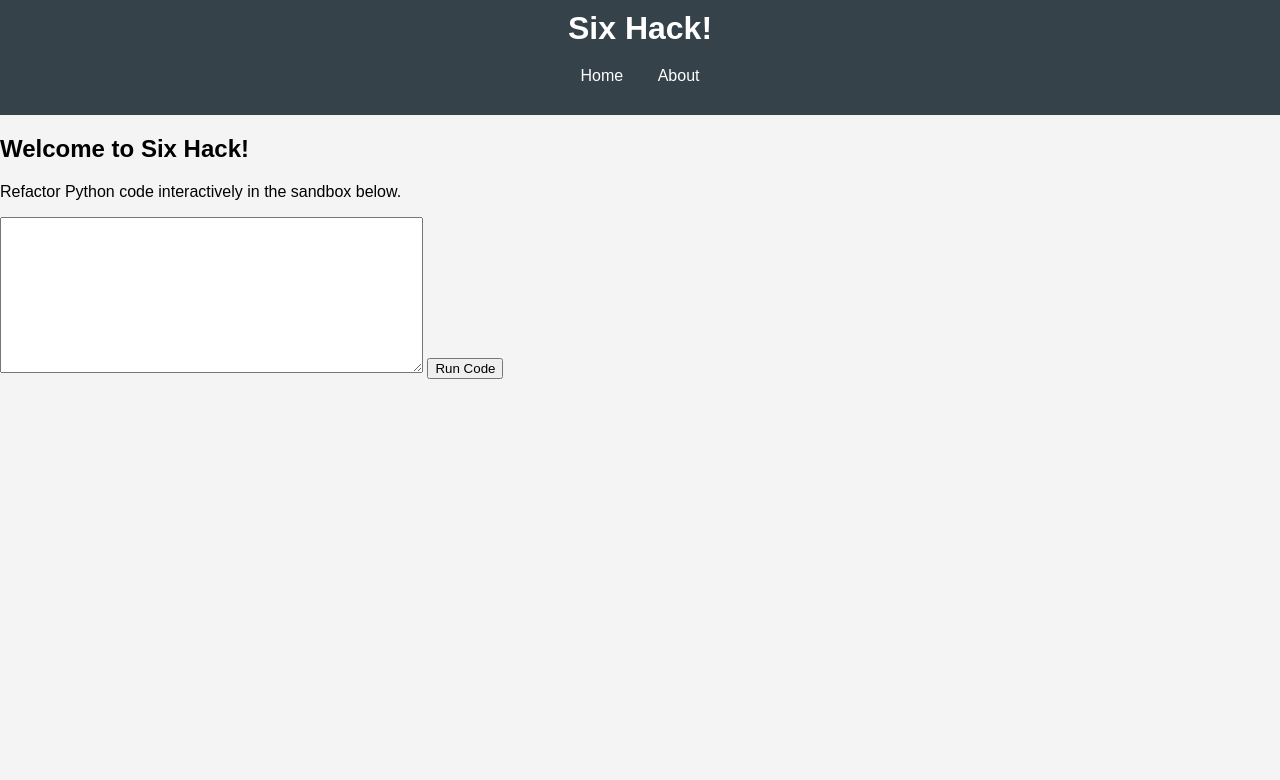
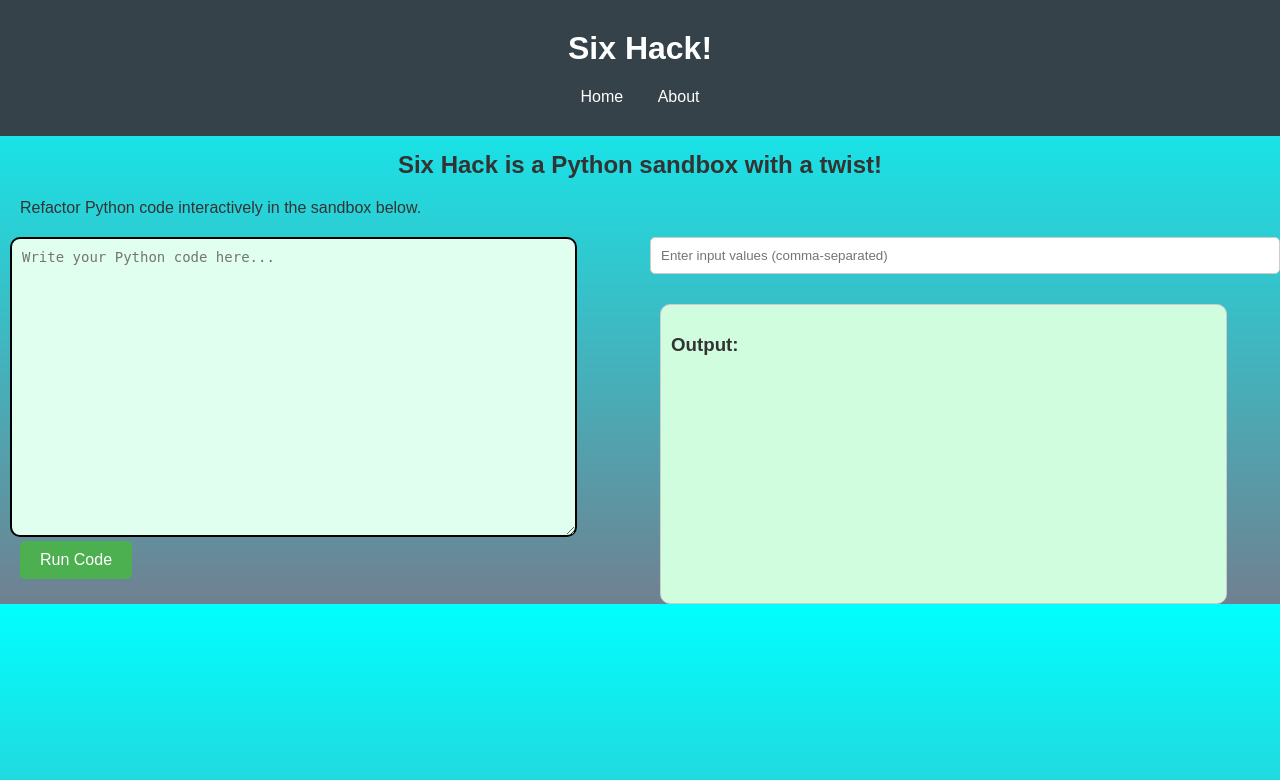
Before and after one commit to mraharrisoncs/sixhack, a Flask app: page / in a window 1280 px wide. Shown: the top 780 px of the page. Run offline with Flask 3, Linux system fonts and the light colour scheme.

Commit message:
major changes to layout and input feature

```diff
--- a/six-hack/app/routes.py
+++ b/six-hack/app/routes.py
@@ -12,6 +12,8 @@ def setup_routes(app):
 
     @app.route('/sandbox', methods=['POST'])
     def sandbox():
-        code = request.json.get('code', '')
-        result = run_code(code)
-        return jsonify(result=result)
+        data = request.json
+        code = data.get('code', '')
+        inputs = data.get('input', [])
+        result = run_code(code, inputs)
+        return jsonify(result)
--- a/six-hack/app/static/css/styles.css
+++ b/six-hack/app/static/css/styles.css
@@ -2,7 +2,10 @@ body {
     font-family: Arial, sans-serif;
     margin: 0;
     padding: 0;
-    background-color: #f4f4f4;
+    background: linear-gradient(to bottom, cyan, slategray);
+    /* Gradient from cyan to slate gray */
+    color: #333;
+    /* Optional: Set a default text color for better contrast */
 }
 
 header {
@@ -13,7 +16,22 @@ header {
 }
 
 h1 {
-    margin: 0;
+    text-align: center;
+    /* Center-align the heading */
+    margin-top: 20px;
+    /* Optional: Add some spacing above */
+}
+
+h2 {
+    text-align: center;
+    /* Center-align the heading */
+    margin-top: 15px;
+    /* Optional: Add some spacing above */
+}
+
+p {
+    margin-left: 20px;
+    /* Indent the paragraph 20px from the left */
 }
 
 nav {
@@ -31,9 +49,80 @@ nav a:hover {
 }
 
 .container {
-    width: 80%;
-    margin: auto;
+    width: 90%;
+    margin: 0 auto;
     overflow: hidden;
+}
+
+#code-input {
+    width: 90%;
+    height: 300px;
+    margin-left: 10px;
+    font-family: monospace;
+    font-size: 14px;
+    padding: 10px;
+    background-color: #e0ffee;
+    border: 2px solid #000000;
+    border-radius: 10px;
+    box-sizing: border-box;
+}
+
+#output-window {
+    margin-top: 20px;
+    padding: 10px;
+    border: 1px solid #ccc;
+    border-radius: 10px;
+    background-color: #d0fdde;
+    width: 90%;
+    margin-left: 10px;
+    box-sizing: border-box;
+    height: 300px;
+    /* Fixed height for the output window */
+    overflow-y: auto;
+    /* Add scroll if content overflows */
+}
+
+#output {
+    font-family: monospace;
+    white-space: pre-wrap;
+    word-wrap: break-word;
+    color: #333;
+}
+
+/* Flex container for sandbox and output */
+.flex-container {
+    display: flex;
+    justify-content: space-between;
+    align-items: flex-start;
+    gap: 20px;
+    /* Space between the boxes */
+    margin-top: 20px;
+}
+
+/* Sandbox container (left) */
+.sandbox-container {
+    flex: 1;
+    /* Take up equal space */
+    max-width: 50%;
+    /* Limit the width to 50% */
+}
+
+/* Output container (right) */
+.output-container {
+    flex: 1;
+    /* Take up equal space */
+    max-width: 50%;
+    /* Limit the width to 50% */
+}
+
+/* Style for the input field */
+#input-values {
+    width: 100%;
+    padding: 10px;
+    margin-bottom: 10px;
+    border: 1px solid #ccc;
+    border-radius: 5px;
+    box-sizing: border-box;
 }
 
 footer {
@@ -45,3 +134,19 @@ footer {
     bottom: 0;
     width: 100%;
 }
+
+button[type="submit"] {
+    margin-left: 20px;
+    padding: 10px 20px;
+    font-size: 16px;
+    background-color: #4CAF50;
+    color: white;
+    border: none;
+    border-radius: 5px;
+    cursor: pointer;
+}
+
+button[type="submit"]:hover {
+    background-color: #45a049;
+    /* Optional: Darken background on hover */
+}
--- a/six-hack/app/static/js/scripts.js
+++ b/six-hack/app/static/js/scripts.js
@@ -1,13 +1,21 @@
 document.getElementById('sandbox-form').addEventListener('submit', async (event) => {
     event.preventDefault();
     const code = document.getElementById('code-input').value;
+    const inputValues = document.getElementById('input-values').value.split(',');
 
+    // Send the code and input values to the server
     const response = await fetch('/sandbox', {
         method: 'POST',
         headers: { 'Content-Type': 'application/json' },
-        body: JSON.stringify({ code })
+        body: JSON.stringify({ code, input: inputValues })
     });
 
+    // Get the response and display it in the output window
     const data = await response.json();
-    document.getElementById('output').textContent = JSON.stringify(data, null, 2);
+    const outputElement = document.getElementById('output');
+    if (data.error) {
+        outputElement.textContent = `Error: ${data.error}`;
+    } else {
+        outputElement.textContent = data.output;
+    }
 });
--- a/six-hack/app/templates/home.html
+++ b/six-hack/app/templates/home.html
@@ -1,11 +1,24 @@
 {% extends 'base.html' %}
 {% block content %}
-<h2>Welcome to Six Hack!</h2>
+<h2>Six Hack is a Python sandbox with a twist!</h2>
 <p>Refactor Python code interactively in the sandbox below.</p>
-<form id="sandbox-form">
-    <textarea id="code-input" rows="10" cols="50"></textarea>
-    <button type="submit">Run Code</button>
-</form>
-<pre id="output"></pre>
+<div class="flex-container">
+    <!-- Sandbox on the left -->
+    <div class="sandbox-container">
+        <form id="sandbox-form">
+            <textarea id="code-input" rows="20" cols="50" placeholder="Write your Python code here..."></textarea>
+            <button type="submit">Run Code</button>
+        </form>
+    </div>
+
+    <!-- Input and Output on the right -->
+    <div class="output-container">
+        <input id="input-values" type="text" placeholder="Enter input values (comma-separated)" />
+        <div id="output-window">
+            <h3>Output:</h3>
+            <pre id="output"></pre>
+        </div>
+    </div>
+</div>
 <script src="{{ url_for('static', filename='js/scripts.js') }}"></script>
 {% endblock %}
```
Also changed, not shown: six-hack/app/sandbox/runner.py (+25 -6 lines).
